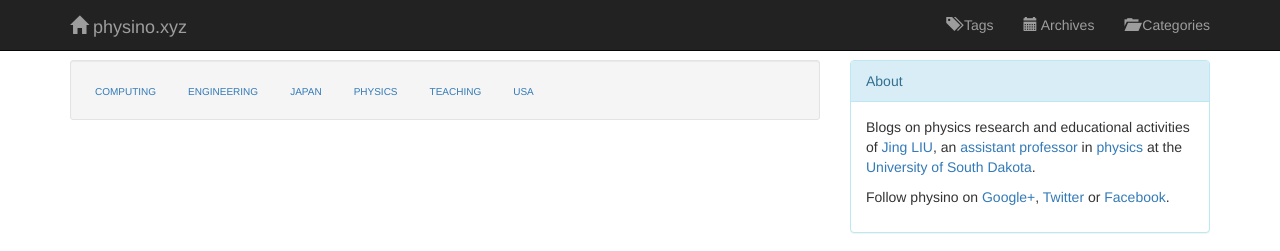
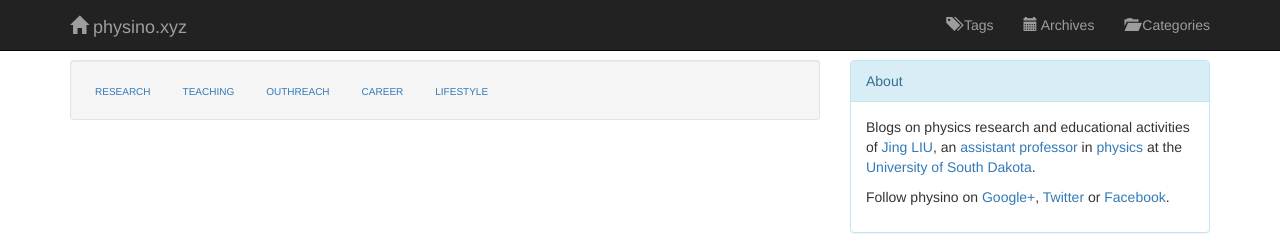
Before and after one commit to jintonic/jintonic.github.io, a Jekyll site: the page built from list.html, in a window 1280 px wide. Shown: the top 251 px of the page. Built offline with Jekyll 4.4.1, drawn with Linux system fonts in a browser that asks for light colours; nearby versions of some CDN libraries; Markdown is read by kramdown in place of the engine named in the settings.

Commit message:
rearranged folders

```diff
--- a/list.html
+++ b/list.html
@@ -1,15 +1,12 @@
 ---
-layout: page
-title: Categories
 ---
 
 <div class="well well-sm">
   <ul class="nav nav-pills", style="font-variant: small-caps">
-    <li><a href="/cs">computing</a></li>
-    <li><a href="/engineering">engineering</a></li>
-    <li><a href="/japan">japan</a></li>
-    <li><a href="/physics">physics</a></li>
+    <li><a href="/research">research</a></li>
     <li><a href="/teaching">teaching</a></li>
-    <li><a href="/usa">usa</a></li>
+    <li><a href="/outreach">outhreach</a></li>
+    <li><a href="/career">career</a></li>
+    <li><a href="/lifestyle">lifestyle</a></li>
   </ul>
 </div>
--- a/teaching/index.html
+++ /dev/null
@@ -1,6 +0,0 @@
----
-layout: list
-title: Notes
-subtitle: on teaching
-directory: teaching
----
```
Also changed, not shown: teaching/index.md (added, +15 -0 lines), career/_drafts/2015-04-09-apply-for-green-card-before-it-is-too-late.md (renamed from usa/greencard/_drafts/2015-04-09-apply-for-green-card-before-it-is-too-late.md), career/_drafts/2015-04-16-first-step-towards-green-card.md (renamed from usa/greencard/_drafts/2015-04-16-first-step-towards-green-card.md), lifestyle/_posts/2015-01-03-new-year-resolution-is-not-magic.md (renamed from _posts/2015-01-03-new-year-resolution-is-not-magic.md), outreach/_posts/2015-04-02-radon-concentration-in-your-basement.md (renamed from radiation/_posts/2015-04-02-radon-concentration-in-your-basement.md), teaching/_posts/2015-04-22-3%-humidity-in-3-cubic-feet.md (renamed from engineering/humidity/_posts/2015-04-22-3%-humidity-in-3-cubic-feet.md), teaching/_posts/2015-04-22-coax-with-BNC-connectors.md (renamed from engineering/cable/_posts/2015-04-22-coax-with-BNC-connectors.md), teaching/_posts/2015-05-14-coding-on-linux-server-from-windows-pc.md (renamed from cs/_posts/2015-05-14-coding-on-linux-server-from-windows-pc.md), teaching/_posts/2015-05-15-illusion-of-neutrino-oscillation.md (renamed from physics/neutrino/_posts/2015-05-15-illusion-of-neutrino-oscillation.md).
